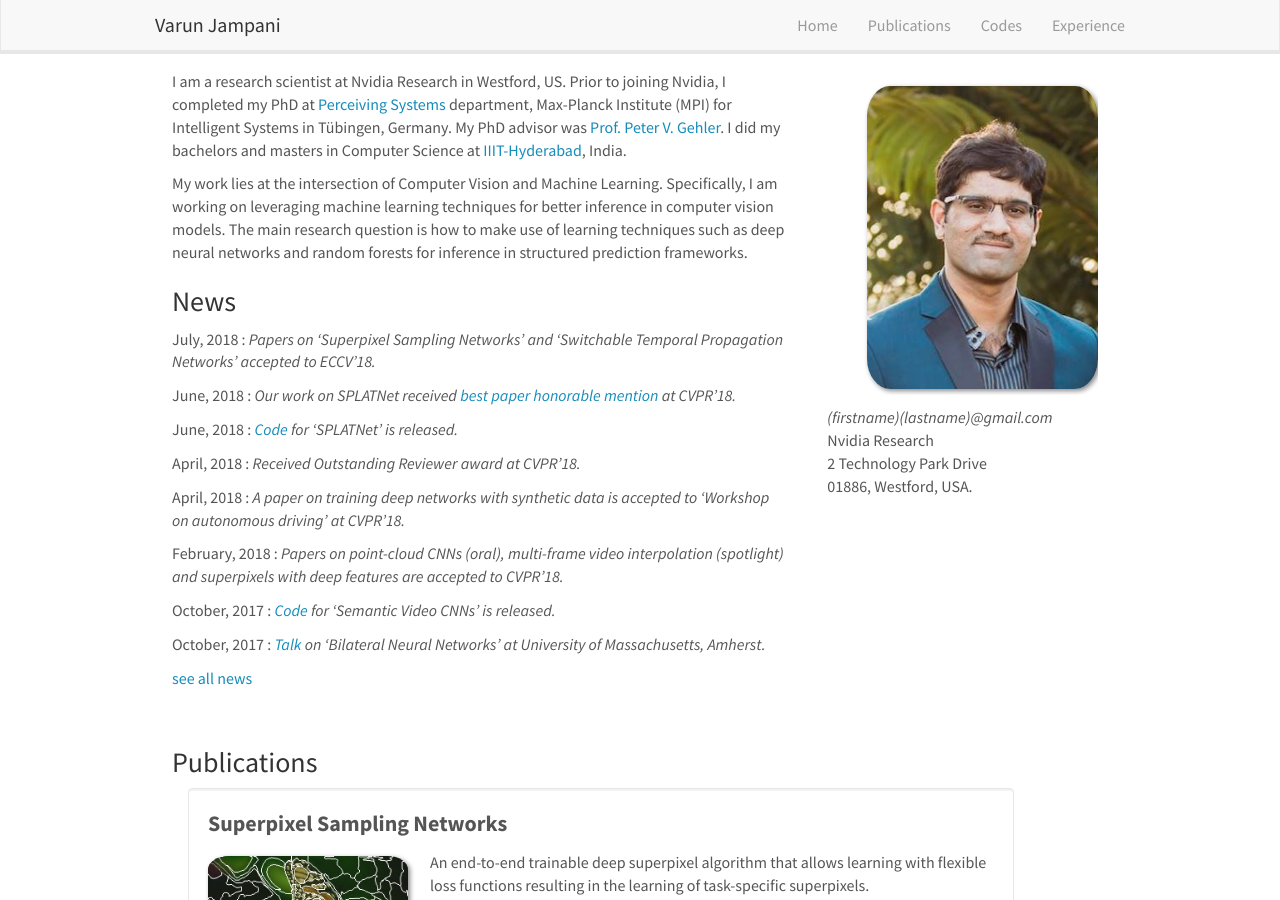
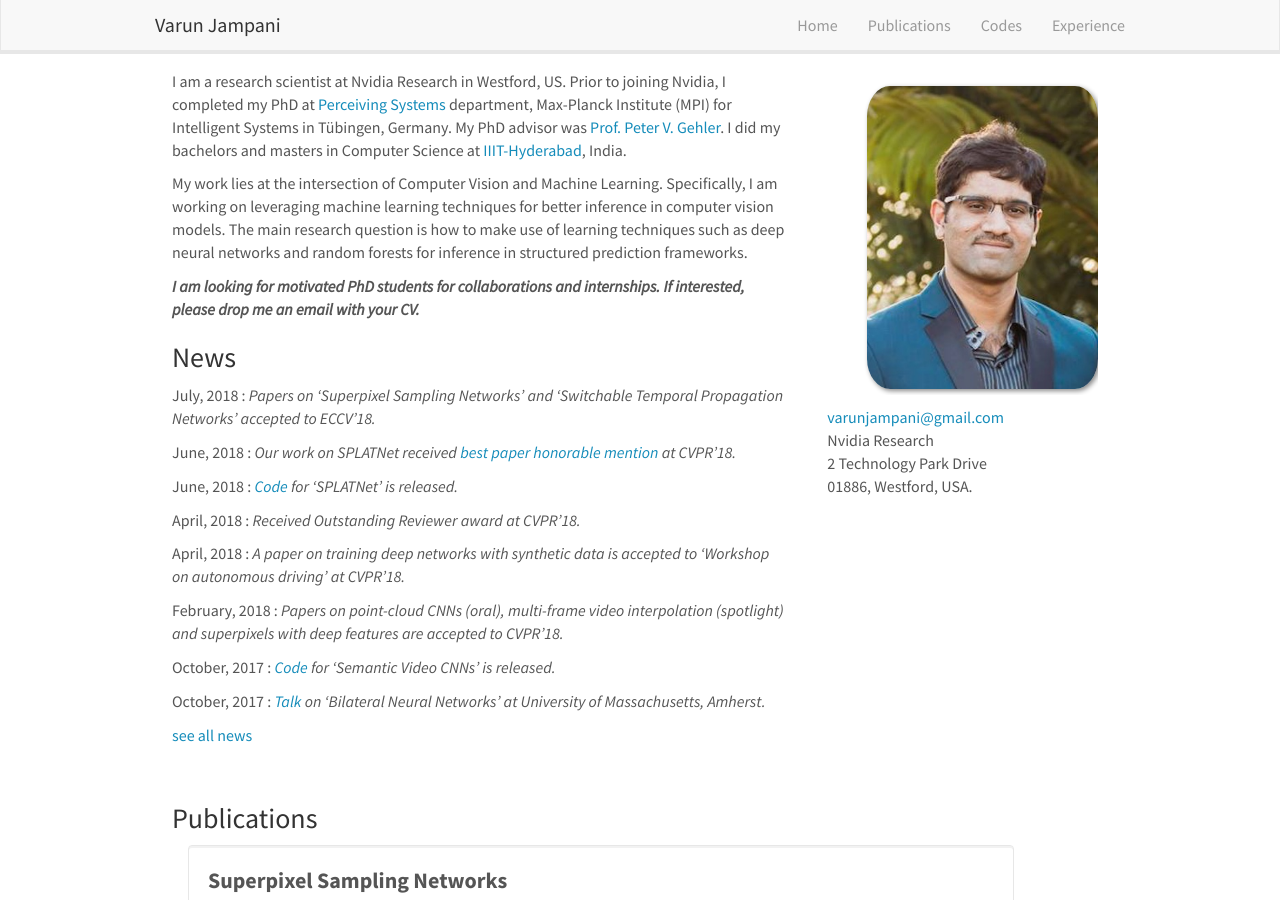
Before and after one commit to varunjampani/varunjampani.github.io, a Jekyll site: the page built from _pages/home.md, in a window 1280 px wide and 900 px high. Built offline with Jekyll 4.4.1, drawn with Linux system fonts in a browser that asks for light colours; nearby versions of some CDN libraries.

Commit message:
email update

```diff
--- a/_pages/home.md
+++ b/_pages/home.md
@@ -17,6 +17,8 @@ I did my bachelors and masters in Computer Science at [IIIT-Hyderabad](https://w
 
 My work lies at the intersection of Computer Vision and Machine Learning. Specifically, I am working on leveraging machine learning techniques for better inference in computer vision models. The main research question is how to make use of learning techniques such as deep neural networks and random forests for inference in structured prediction frameworks.
 
+**_I am looking for motivated PhD students for collaborations and internships. If interested, please drop me an email with your CV._**
+
 ### News
 {% for article in site.data.news limit:8 %}
 {{ article.date }} :
@@ -34,7 +36,7 @@ My work lies at the intersection of Computer Vision and Machine Learning. Specif
 
   <!-- <br clear="all" /> -->
 
-  <i>(firstname)(lastname)@gmail.com</i><br>
+  <A HREF="mailto:&#118;&#097;&#114;&#117;&#110;&#106;&#097;&#109;&#112;&#097;&#110;&#105;&#064;&#103;&#109;&#097;&#105;&#108;&#046;&#099;&#111;&#109;">&#118;&#097;&#114;&#117;&#110;&#106;&#097;&#109;&#112;&#097;&#110;&#105;&#064;&#103;&#109;&#097;&#105;&#108;&#046;&#099;&#111;&#109;</A> <br>
   Nvidia Research <br>
   2 Technology Park Drive<br>
   01886, Westford, USA.<br>
```
